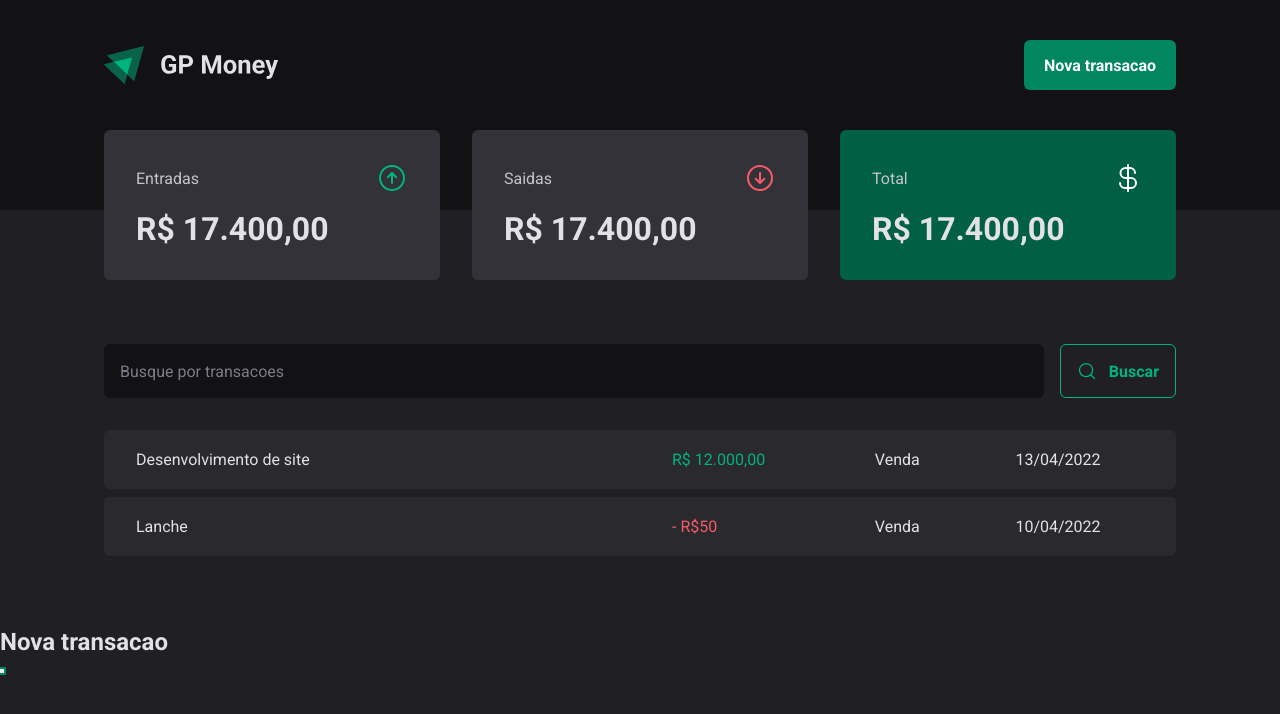
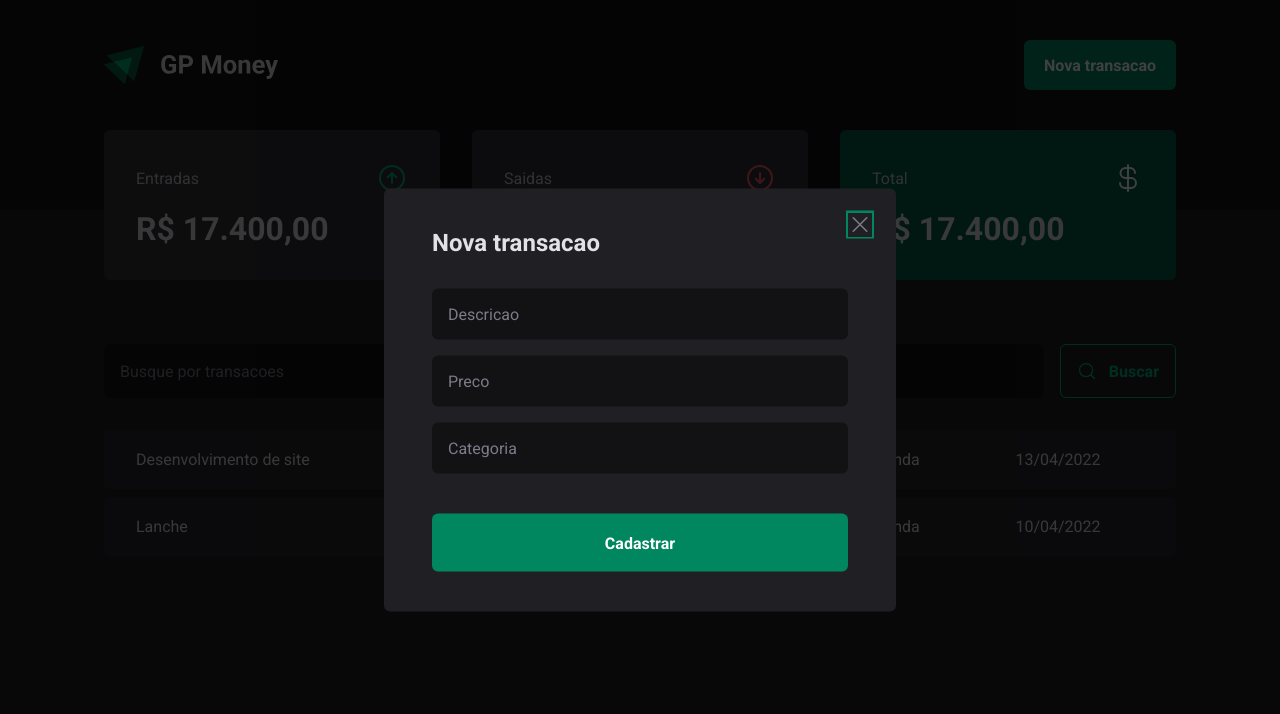
Before and after one commit to gregory6z/gp-money-2.0, a React (Vite) app: page / in a window 1280 px wide. Both pictures are taken after a click on the button "Nova transacao". Shown: the top 714 px of the page. Built offline with nearby package versions, Linux system fonts and the light colour scheme.

Commit message:
Add Styles  Transaction Modal ✔️

```diff
--- a/src/components/Header/index.tsx
+++ b/src/components/Header/index.tsx
@@ -7,6 +7,7 @@
 import * as Dialog from "@radix-ui/react-dialog";
 
 import logoImg from "../../assets/logo.svg";
+import { NewTransactionModal } from "../NewTransactionModal";
 
 export function Header() {
   return (
@@ -19,14 +20,7 @@
             <NewTransactionsButton>Nova transacao</NewTransactionsButton>
           </Dialog.Trigger>
 
-          <Dialog.Portal>
-            <Dialog.Overlay />
-            <Dialog.Content>
-              <Dialog.Title>Nova transacao</Dialog.Title>
-
-              <Dialog.Close />
-            </Dialog.Content>
-          </Dialog.Portal>
+         <NewTransactionModal></NewTransactionModal>
         </Dialog.Root>
       </HeaderContent>
     </HeaderContainer>
--- a/src/components/NewTransactionModal/index.tsx
+++ b/src/components/NewTransactionModal/index.tsx
@@ -1,3 +1,25 @@
+import * as Dialog from "@radix-ui/react-dialog";
+import { X } from "phosphor-react";
+import { CloseButton, Content, Overlay } from "./styles";
+
 export function NewTransactionModal() {
-  return <h1>modal</h1>;
+  return (
+    <Dialog.Portal>
+      <Overlay />
+      <Content>
+        <Dialog.Title>Nova transacao</Dialog.Title>
+        <CloseButton>
+          <X size="24" />
+        </CloseButton>
+
+        <form action="">
+          <input type="text" placeholder="Descricao" required />
+          <input type="number" placeholder="Preco" required />
+          <input type="text" placeholder="Categoria" required />
+
+          <button type="submit">Cadastrar</button>
+        </form>
+      </Content>
+    </Dialog.Portal>
+  );
 }
--- a/src/components/NewTransactionModal/styles.ts
+++ b/src/components/NewTransactionModal/styles.ts
@@ -1 +1,69 @@
 import styled from "styled-components";
+import * as Dialog from "@radix-ui/react-dialog";
+
+export const Overlay = styled(Dialog.Overlay)`
+  position: fixed;
+  width: 100vw;
+  height: 100vh;
+  inset: 0;
+  background: rgba(0, 0, 0, 0.75);
+`;
+
+export const Content = styled(Dialog.Content)`
+  min-width: 32rem;
+  border-radius: 6px;
+  padding: 2.5rem 3rem;
+  background: ${(props) => props.theme["gray-800"]};
+
+  position: fixed;
+  top: 50%;
+  left: 50%;
+  transform: translate(-50%, -50%);
+
+  form {
+    margin-top: 2rem;
+
+    display: flex;
+    flex-direction: column;
+    gap: 1rem;
+
+    input {
+      border-radius: 6px;
+      border: 0;
+      background: ${(props) => props.theme["gray-900"]};
+      color: ${(props) => props.theme["gray-300"]};
+      padding: 1rem;
+
+      &::placeholder {
+        color: ${(props) => props.theme["gray-500"]};
+      }
+    }
+    button[type="submit"] {
+      height: 58px;
+      border: 0;
+      background: ${(props) => props.theme["green-500"]};
+      color: ${(props) => props.theme.white};
+      font-weight: bold;
+      padding: 0 1.25rem;
+      border-radius: 6px;
+      margin-top: 1.5rem;
+      cursor: pointer;
+
+      &:hover {
+        background: ${(props) => props.theme["green-700"]};
+        transition: background-color 0.2s;
+      }
+    }
+  }
+`;
+
+export const CloseButton = styled(Dialog.Close)`
+  position: absolute;
+  background: transparent;
+  border: 0;
+  top: 1.5rem;
+  right: 1.5rem;
+  line-height: 0;
+  cursor: pointer;
+  color: ${(props) => props.theme["gray-500"]};
+`;
```
